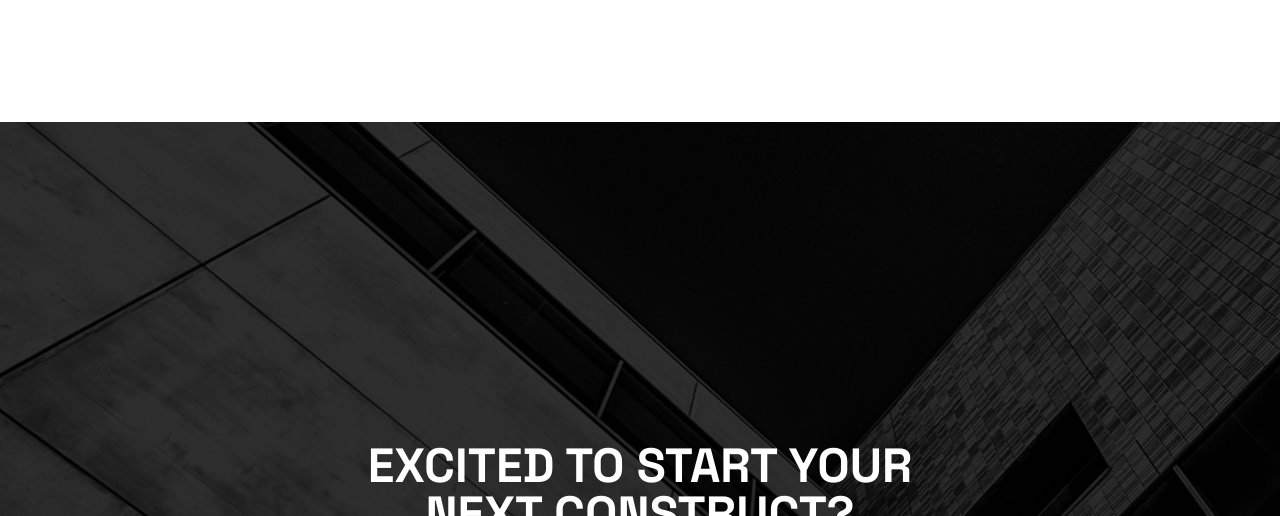
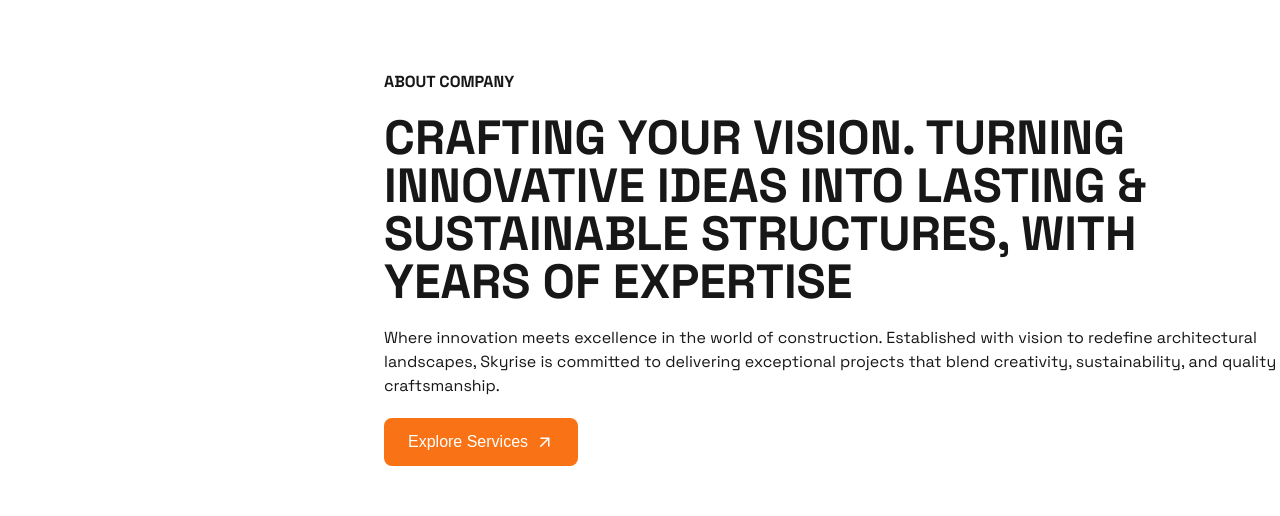
Before and after one commit to tanvirgeek/structa, a Next.js app: page /about in a window 1280 px wide. Shown: the part 1362-1878 px from the top of the page. Built offline with nearby package versions, Linux system fonts and the light colour scheme; a web font is replaced by a local one.

Commit message:
about image

```diff
--- a/src/app/about/page.tsx
+++ b/src/app/about/page.tsx
@@ -1,4 +1,6 @@
+import AboutDescription from "@/components/AboutDescription";
 import AboutHero from "@/components/AboutHero";
+import AboutImage from "@/components/AboutImage";
 import ExcitedToStart from "@/components/ExcitedToStart";
 import ExpertTeam from "@/components/ExpertTeam";
 import Footer from "@/components/Footer";
@@ -8,6 +10,8 @@ const About = () => {
   return (
     <div>
       <AboutHero />
+      <AboutImage />
+      <AboutDescription />
       <ExpertTeam />
       <ExcitedToStart />
       <Footer />
--- /dev/null
+++ b/src/components/AboutDescription.tsx
@@ -0,0 +1,25 @@
+import React from "react";
+import Button from "./Button";
+
+const AboutDescription = () => {
+  return (
+    <div className="app-section flex justify-end">
+      <div className="w-full md:w-[70%] flex flex-col gap-5">
+        <h6>about company</h6>
+        <h1>
+          Crafting your vision. Turning innovative ideas into lasting &
+          sustainable structures, with years of expertise
+        </h1>
+        <p>
+          Where innovation meets excellence in the world of construction.
+          Established with vision to redefine architectural landscapes, Skyrise
+          is committed to delivering exceptional projects that blend creativity,
+          sustainability, and quality craftsmanship.
+        </p>
+        <Button text={"Explore Services"} />
+      </div>
+    </div>
+  );
+};
+
+export default AboutDescription;
--- /dev/null
+++ b/src/components/AboutImage.tsx
@@ -0,0 +1,12 @@
+import React from "react";
+
+const AboutImage = () => {
+  return (
+    <div
+      className="app-section bg-cover bg-center h-screen"
+      style={{ backgroundImage: `url(aboutUsHero.png)` }}
+    ></div>
+  );
+};
+
+export default AboutImage;
--- a/src/components/NavigationBar.tsx
+++ b/src/components/NavigationBar.tsx
@@ -58,7 +58,7 @@ export default function Navbar() {
       {mounted && (
         <div
           className={clsx(
-            "absolute top-0 left-0 w-full bg-white text-foreground shadow-md transition-transform duration-300 transform md:hidden z-40",
+            "absolute top-0 left-0 w-full bg-white text-foreground shadow-md transition-transform duration-400 transform md:hidden z-40",
             isOpen ? "translate-y-14" : "-translate-y-full"
           )}
         >
```
Also changed, not shown: 1 other file (tests, documents, lock files or other folders).
